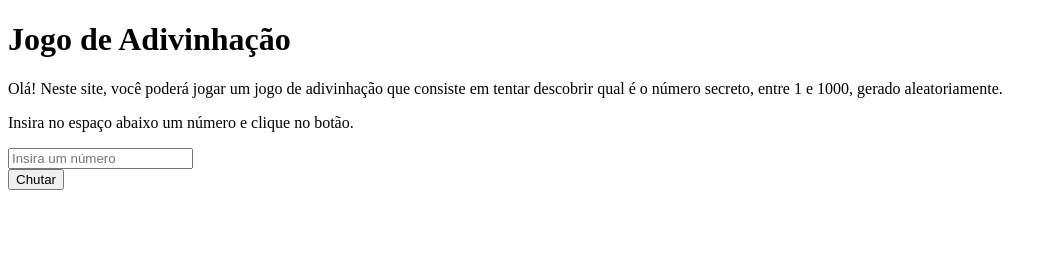
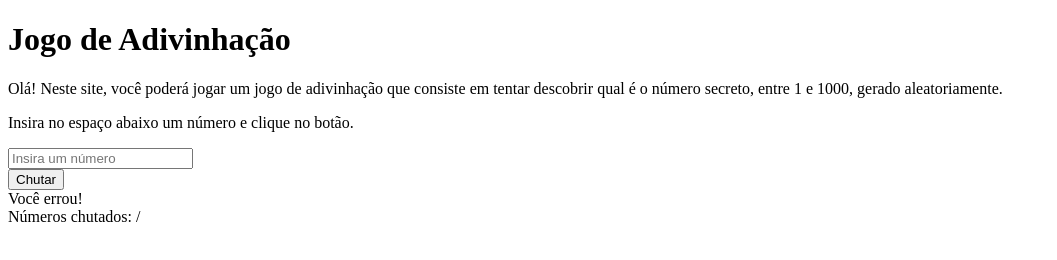
Before and after one commit to alysonfumagalli/jogo-de-adivinhar, a plain HTML site: page index.html in a window 1280 px wide. Both pictures are taken after a click on the button "Chutar". Shown: the whole page, without its empty margins (0-1057 px from the left). Drawn offline with Linux system fonts and the light colour scheme.

Commit message:
Adição de funcionalidades
Criei um documento .js (main.js) para adicionar funcionalidades ao site para que fosse possível fazer o projeto funcionar.
Também fiz pequenas mudanças em index.html para adicionar algumas divs e IDs.

```diff
--- a/index.html
+++ b/index.html
@@ -10,7 +10,11 @@
     <h1>Jogo de Adivinhação</h1>
     <p>Olá! Neste site, você poderá jogar um jogo de adivinhação que consiste em tentar descobrir qual é o número secreto, entre 1 e 1000, gerado aleatoriamente.</p>
     <p>Insira no espaço abaixo um número e clique no botão.</p>
-    <input type="number" placeholder="Insira um número"><br>
-    <button>Chutar</button>
+    <input id="guessedNumber" type="text" placeholder="Insira um número"><br>
+    <button id="guessButton">Chutar</button>
+    <div id="tryResult"></div>
+    <div id="displayGuessedNumbers">Números chutados: </div>
+
+    <script src="main.js"></script>
 </body>
 </html>
--- /dev/null
+++ b/main.js
@@ -0,0 +1,17 @@
+var randomNumber = parseInt(Math.random() * 10) + 1;
+console.log(randomNumber);
+
+var guessButton = document.getElementById("guessButton");
+guessButton.addEventListener('click', function(){
+    let guessedNumber = document.getElementById("guessedNumber").value;
+    let numbersGuessed = document.getElementById("displayGuessedNumbers");
+    let tryResult = document.getElementById("tryResult");
+
+    numbersGuessed.innerHTML += guessedNumber + " / "
+
+    if (guessedNumber == randomNumber) {
+        tryResult.innerHTML = "Você acertou!"
+    } else {
+        tryResult.innerHTML = "Você errou!"
+    }
+})
```
